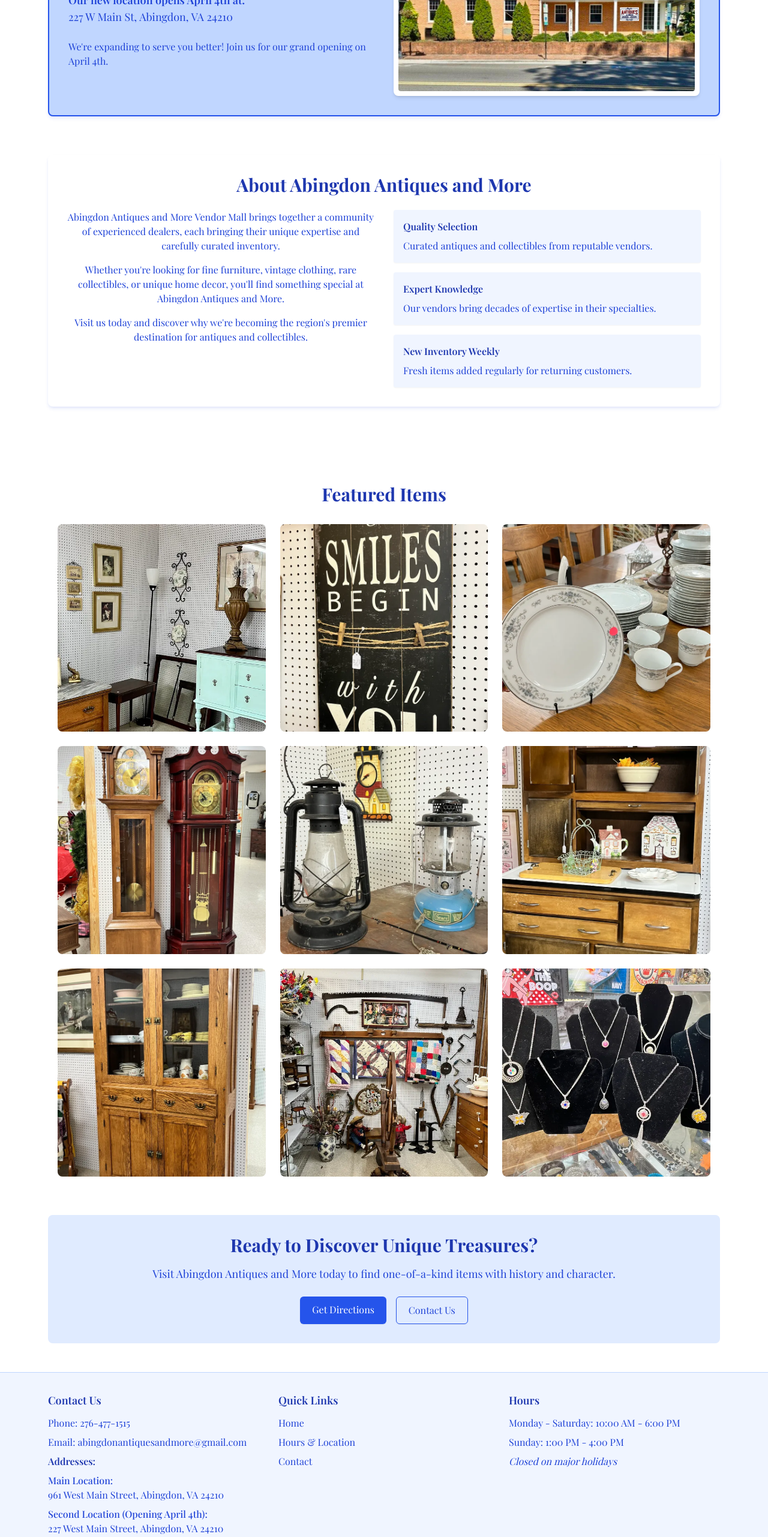
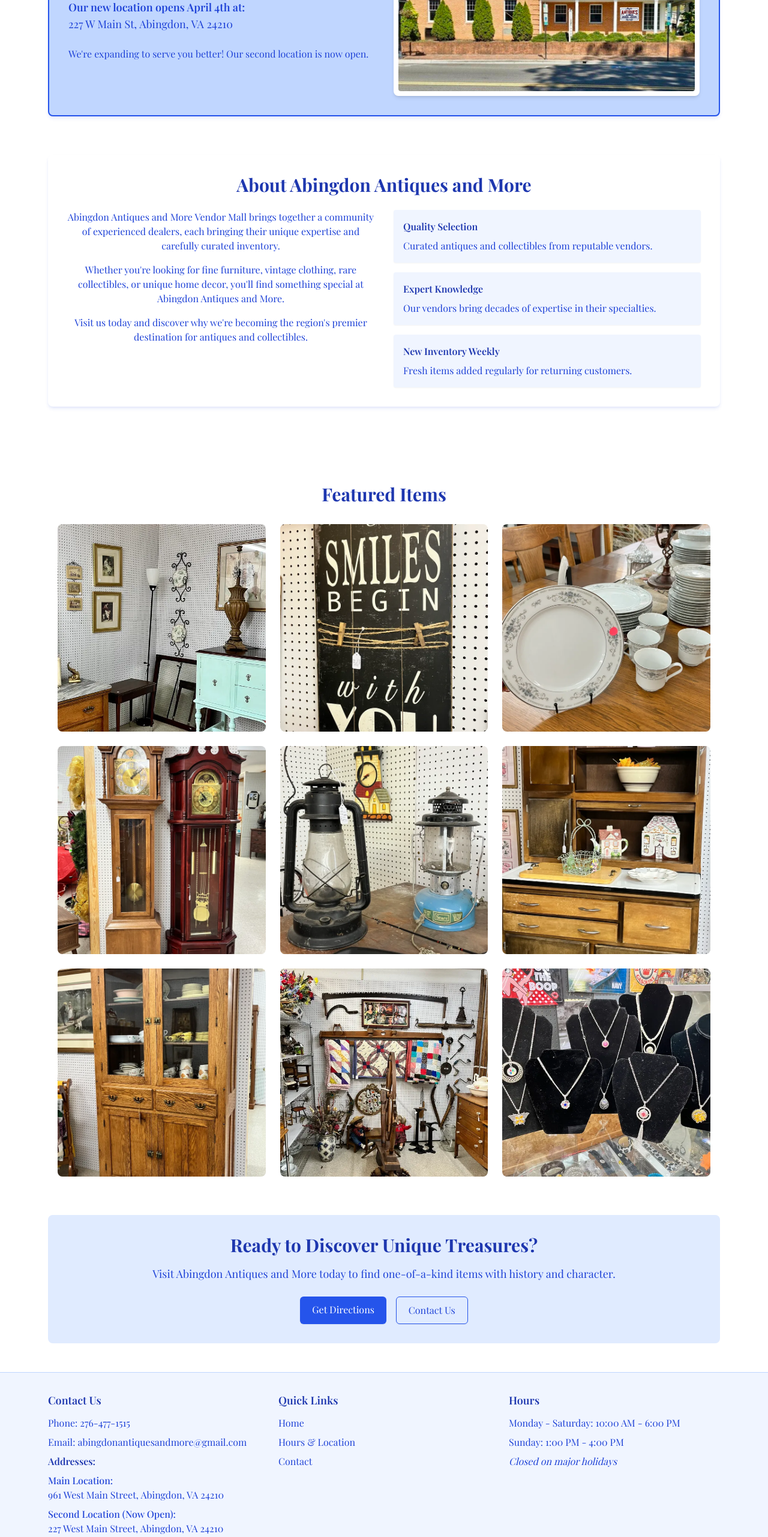
Before and after one commit to Jaredy899/antiques, a Next.js app: page / in a window 1280 px wide. Shown: the part 1290-3853 px from the top of the page at 60% size. Built offline with nearby package versions, Linux system fonts and the light colour scheme; a web font is replaced by a local one.

Commit message:
now open

```diff
--- a/src/app/contact/page.tsx
+++ b/src/app/contact/page.tsx
@@ -95,7 +95,7 @@ export default function ContactPage() {
                   </address>
                 </div>
                 <div>
-                  <p className="font-medium">Second Location (Opening April 4th):</p>
+                  <p className="font-medium">Second Location (Now Open):</p>
                   <address className="not-italic">
                     <AddressLink address="227 West Main Street, Abingdon, VA 24210">
                       227 West Main Street<br />
--- a/src/app/hours-location/page.tsx
+++ b/src/app/hours-location/page.tsx
@@ -64,7 +64,7 @@ export default function HoursLocationPage() {
 
           {/* Second Location */}
           <div className="mb-6">
-            <h3 className="mb-4 text-xl font-semibold text-logo-800">Second Location (Opening April 4th)</h3>
+            <h3 className="mb-4 text-xl font-semibold text-logo-800">Second Location (Now Open)</h3>
             <div className="mb-4">
               <h4 className="mb-2 font-medium text-logo-800">Address:</h4>
               <address className="text-logo-700 not-italic">
@@ -124,7 +124,7 @@ export default function HoursLocationPage() {
 
           {/* Second Location Map */}
           <div>
-            <h3 className="mb-4 text-xl font-semibold text-logo-800 text-center">Second Location (Opening April 4th)</h3>
+            <h3 className="mb-4 text-xl font-semibold text-logo-800 text-center">Second Location (Now Open)</h3>
             <div className="aspect-video w-full">
               <iframe
                 src="https://www.google.com/maps/embed?pb=!1m18!1m12!1m3!1d3204.5396811182535!2d-81.9774369!3d36.7098767!2m3!1f0!2f0!3f0!3m2!1i1024!2i768!4f13.1!3m3!1m2!1s0x885a8567c5696125%3A0xc4e3acdd8c366a57!2s227%20W%20Main%20St%2C%20Abingdon%2C%20VA%2024210!5e0!3m2!1sen!2sus!4v1709951280359!5m2!1sen!2sus"
--- a/src/app/page.tsx
+++ b/src/app/page.tsx
@@ -87,7 +87,7 @@ export default function HomePage() {
               </AddressLink>
             </p>
             <p className="text-logo-700">
-              We&apos;re expanding to serve you better! Join us for our grand opening on April 4th.
+              We&apos;re expanding to serve you better! Our second location is now open.
             </p>
           </div>
           <div className="rounded-lg bg-white p-2 shadow-md">
--- a/src/components/Footer.tsx
+++ b/src/components/Footer.tsx
@@ -23,7 +23,7 @@ const Footer = () => {
                   </AddressLink>
                 </div>
                 <div>
-                  <p className="font-medium">Second Location (Opening April 4th):</p>
+                  <p className="font-medium">Second Location (Now Open):</p>
                   <AddressLink address="227 West Main Street, Abingdon, VA 24210">
                     227 West Main Street, Abingdon, VA 24210
                   </AddressLink>
```
